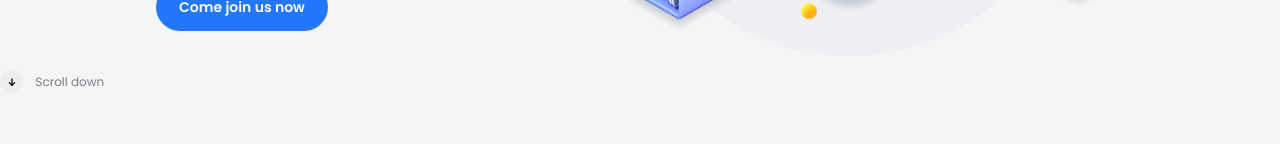
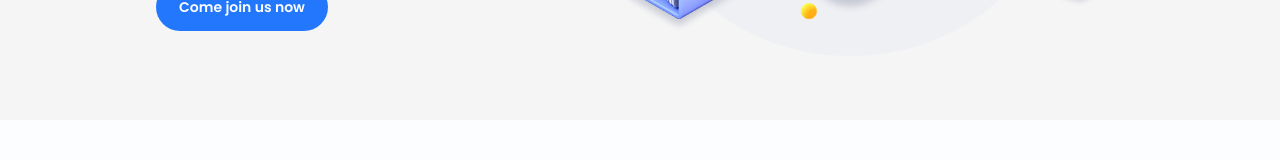
Before and after one commit to KO-YUAN/OTS-light, a Next.js app: page / in a window 1280 px wide. Shown: the part 568-728 px from the top of the page. Built offline with nearby package versions, Linux system fonts and the light colour scheme.

Commit message:
Initial commit

```diff
--- a/app/page.tsx
+++ b/app/page.tsx
@@ -36,11 +36,11 @@ export default function Home() {
             </div>
           </div>
         </div>
-        <Link
+        {/* <Link
           href="#"
           className="sm:flex  sm:text-start text-center items-center justify-center gap-3 text-neutral_04 font-poppins font-medium text-xs mt"
         >
-          <span className="bg-neutral_03 sm:mx-0  mx-auto h-6 w-6 flex justify-center items-center rounded-full">
+          <span className="bg-neutral_03 sm:mx-0  mx-auto h-6 w-6 w-auto flex justify-center items-center rounded-full">
             <svg
               width={8}
               height={8}
@@ -72,8 +72,8 @@ export default function Home() {
             </svg>
 
           </span>
-          <span className="inline-block w-full sm:mt-0 mt-2">Scroll down</span>
-        </Link>
+          <span className="inline-block w-auto sm:mt-0 mt-2">Scroll down</span>
+        </Link> */}
       </section>
 
       <section className="md:pt-[50px] pt-5">
--- a/next.config.ts
+++ b/next.config.ts
@@ -1,8 +1,10 @@
 import type { NextConfig } from "next";
 
 const nextConfig: NextConfig = {
-  /* config options here */
-  output:'export'
+  output: "export",
+  images: {
+    unoptimized: true,
+  },
 };
 
 export default nextConfig;
```
